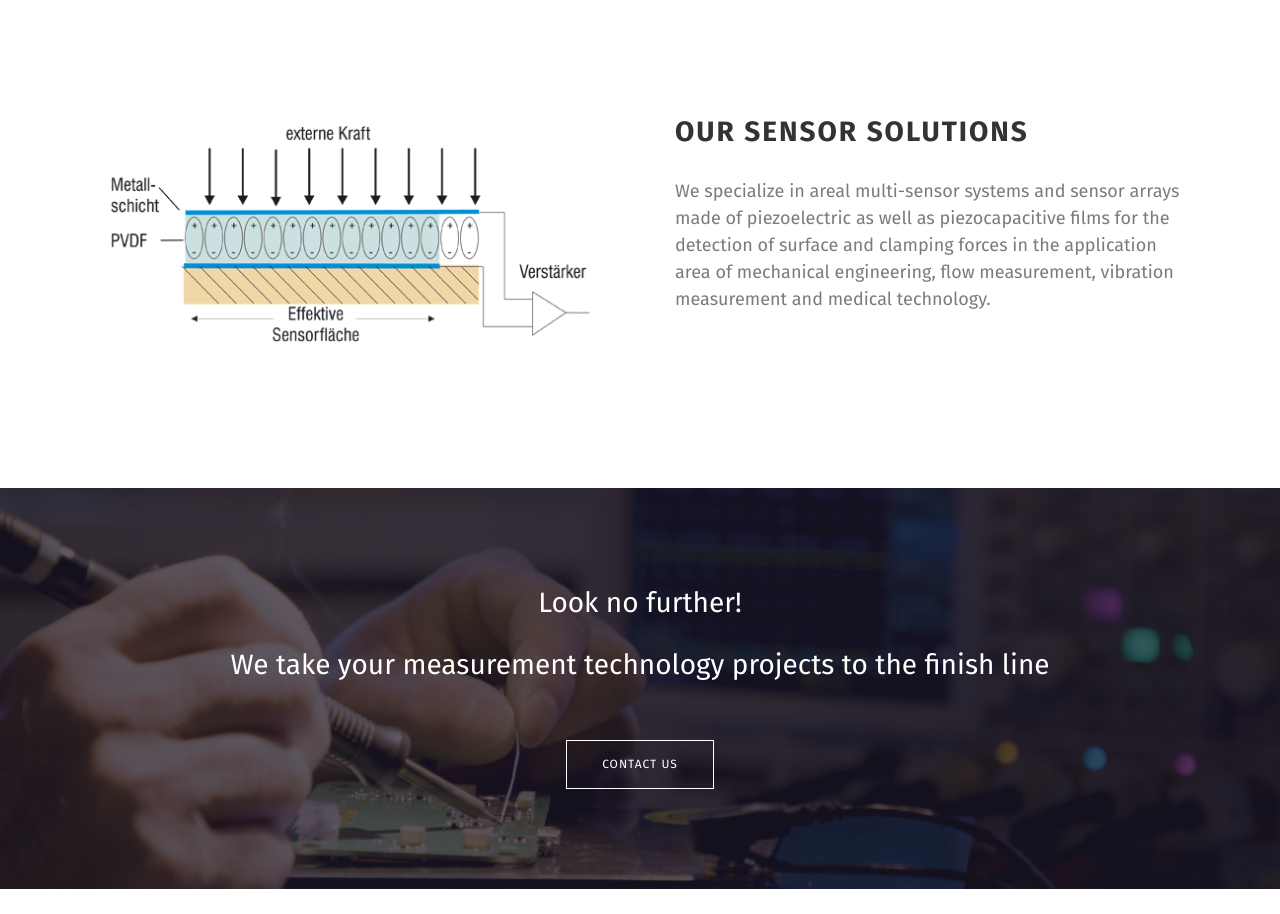
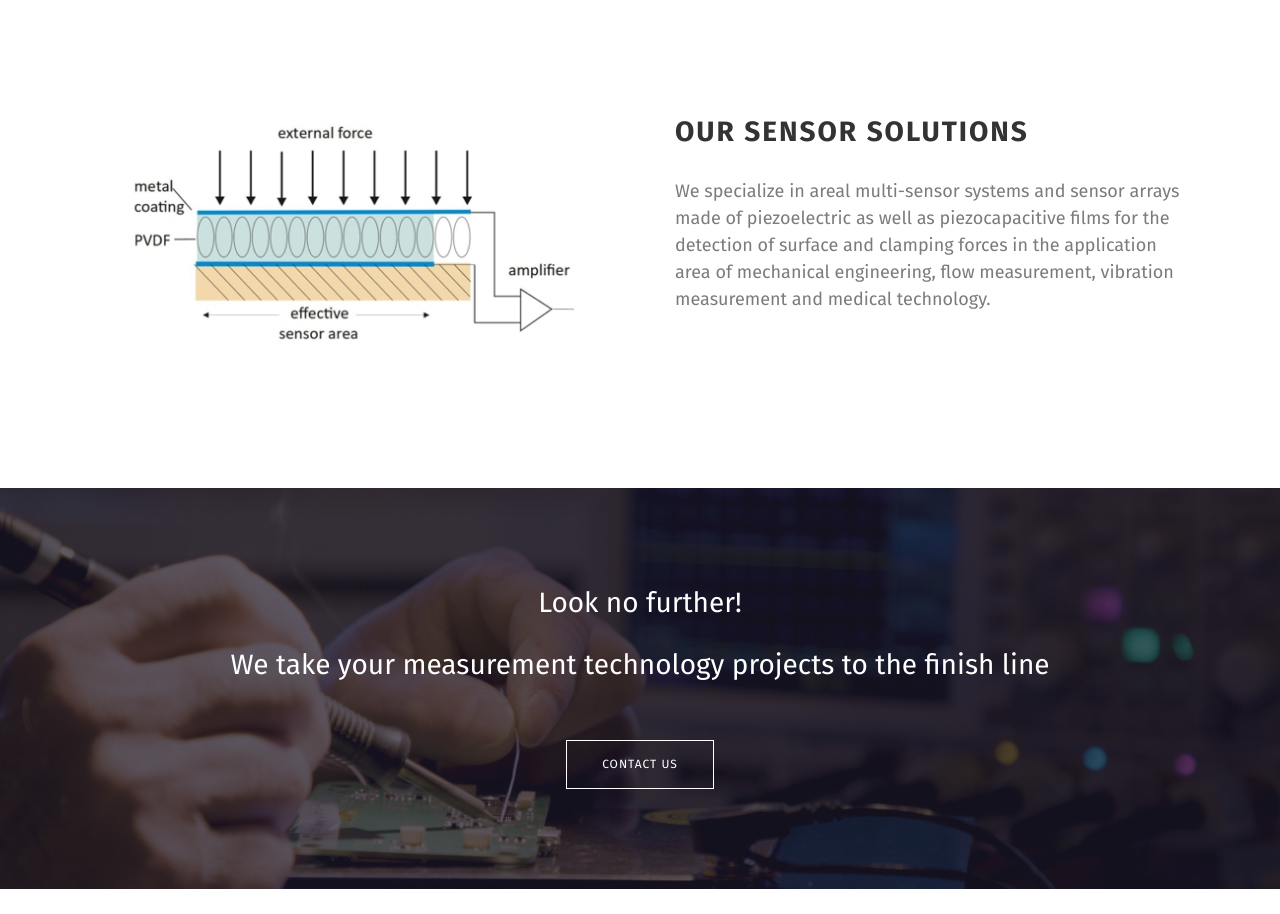
Before and after one commit to SectorCon/mirow-hugo-static, a plain HTML site: page en/index.html in a window 1280 px wide. Shown: the part 1697-2611 px from the top of the page. Drawn offline with Linux system fonts and the light colour scheme; files whose address does not match are found by name.

Commit message:
Image piezo in english SectorCon/mirow-hugo@8c9df1a1d32a05311d96c1780a2ae3593a0cbab9

```diff
--- a/en/index.html
+++ b/en/index.html
@@ -79,7 +79,7 @@
 <div class="row info-box-item">
 <div class=col-md-6>
 <div class=block>
-<img src=/images/piezo1.gif class="img-responsive img-info-box" alt>
+<img src=/images/piezo1eng.jpg class="img-responsive img-info-box" alt>
 </div>
 </div>
 <div class=col-md-6>
```
Also changed, not shown: en/piezo/index.html (+1 -1 lines), images/piezo1eng.jpg (added).
